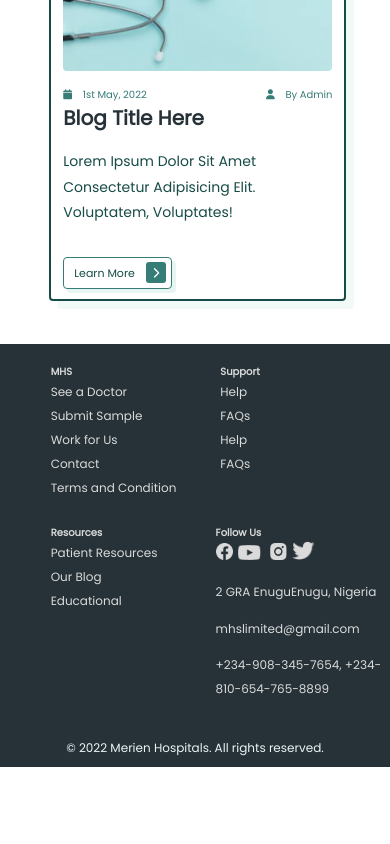
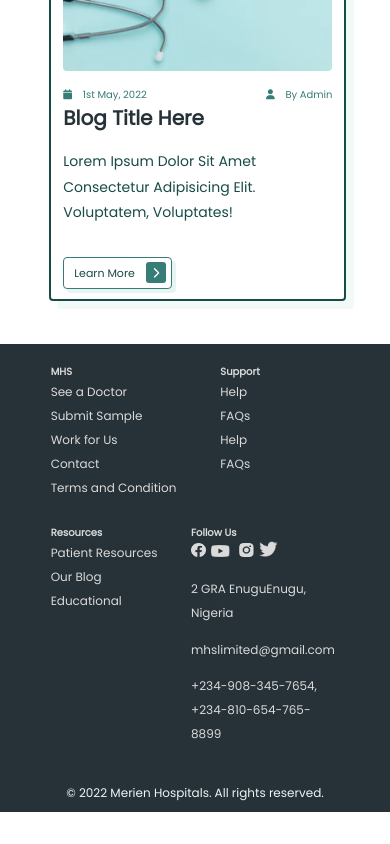
Before and after one commit to Sheila-a/Clientele, a React (Create React App) app: page / in a window 390 px wide. Shown: the part 6181-7025 px from the top of the page. Before the commit the page ends 6980 px from the top, so only its background shows below. Built offline with nearby package versions, Linux system fonts and the light colour scheme; a web font is replaced by a local one.

Commit message:
Test for Footer Responsiveness (2)

```diff
--- a/src/Components/Home/Footer/footer.css
+++ b/src/Components/Home/Footer/footer.css
@@ -121,7 +121,6 @@
   .bf2 {
     width: 70%;
     margin-bottom: 3vh;
-    /* margin-left: 6vh; */
   }
 
   .bf3 {
@@ -132,6 +131,7 @@
 
   .bf4 {
     width: 74%;
+    margin-right: 6vh;
   }
 
   .footer-h3 {
```
